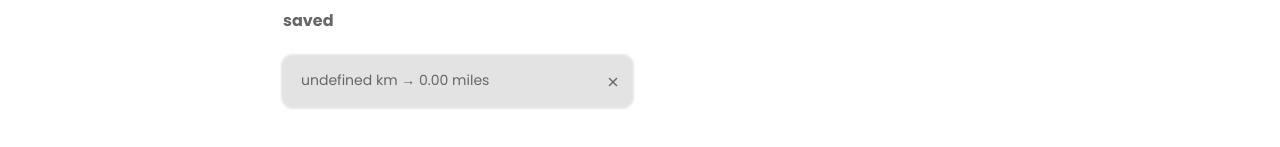
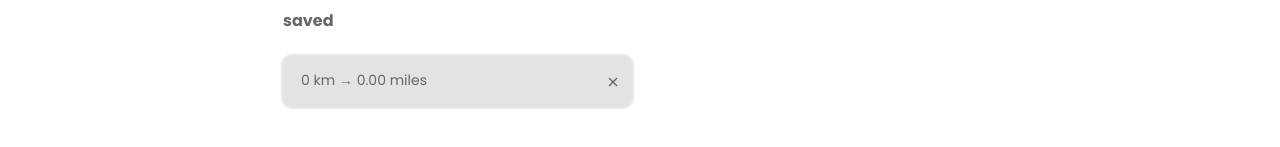
Before and after one commit to omarPerez1987/oxigen_frontend_test, a React (Vite) app: page / in a window 1280 px wide. Both pictures are taken after a click on the picture 322 px from the left and 295 px from the top of the page. Shown: the part 393-540 px from the top of the page. Built offline with nearby package versions, Linux system fonts and the light colour scheme.

Commit message:
añadir funcionalidad

```diff
--- a/src/components/cardConvert/CardConvert.jsx
+++ b/src/components/cardConvert/CardConvert.jsx
@@ -10,6 +10,11 @@ const CardConvert = () => {
 
   const [changeInputByResult, setChangeInputByResult] = useState(false);
   const [showNewCard, setShowNewCard] = useState([]);
+
+  // funcion para crear un indice random
+  // const indexRandom = () => {
+  //   return Math.floor(Math.random() * 1000);
+  // };
 
   // conversor de medidas
   let resConvert = valueInput;
@@ -35,16 +40,30 @@ const CardConvert = () => {
       break;
   }
 
+  // funcion para crear nuevo componente
   const handleClickShowNewCard = () => {
     const newComponent = (
       <CardSaved
         key={showNewCard.length}
+        index={showNewCard.length}
         input={valueInput}
         distance={dataSelect}
         result={resConvert.toFixed(2)}
+        updateState={updateStateforDelete()}
       />
     );
     setShowNewCard([...showNewCard, newComponent]);
+  };
+  // console.log(showNewCard[0].props.index)
+  const updateStateforDelete = (indexReturn) => {
+    for (let index = 0; index < showNewCard.length; index++) {
+      console.log(index)
+      if (showNewCard[index].props.index === indexReturn) {
+        console.log('estoy aki')
+        setShowNewCard(showNewCard.filter((item) => item.indexReturn !== indexReturn));
+      }
+    }
+    // setShowNewCard(showNewCard.splice(indexReturn, 1));
   };
 
   return (
--- a/src/components/cardSaved/CardSaved.jsx
+++ b/src/components/cardSaved/CardSaved.jsx
@@ -1,11 +1,15 @@
 import "./cardSaved.css";
 import cruz from "./Cross.png";
 
-const CardSaved = ({key, input, distance, result}) => {
+const CardSaved = ({ key, index, input, distance, result, updateState }) => {
+
+  const handleDeleteCard  = () => {
+    updateState(index);
+  };
   return (
     <div id={key} className="card-saved">
-      <p>{`${key} ${input} ${distance[0]} → ${result} ${distance[1]}`}</p>
-      <img src={cruz} alt="cruz de eliminar"/>
+      <p>{`${index} ${input} ${distance[0]} → ${result} ${distance[1]}`}</p>
+      <img src={cruz} alt="cruz de eliminar" onClick={handleDeleteCard } />
     </div>
   );
 };
--- a/src/components/cardSaved/cardSaved.css
+++ b/src/components/cardSaved/cardSaved.css
@@ -31,4 +31,5 @@
 
 .card-saved img {
     margin-right: 7px;
+    cursor: pointer;
 }
```
